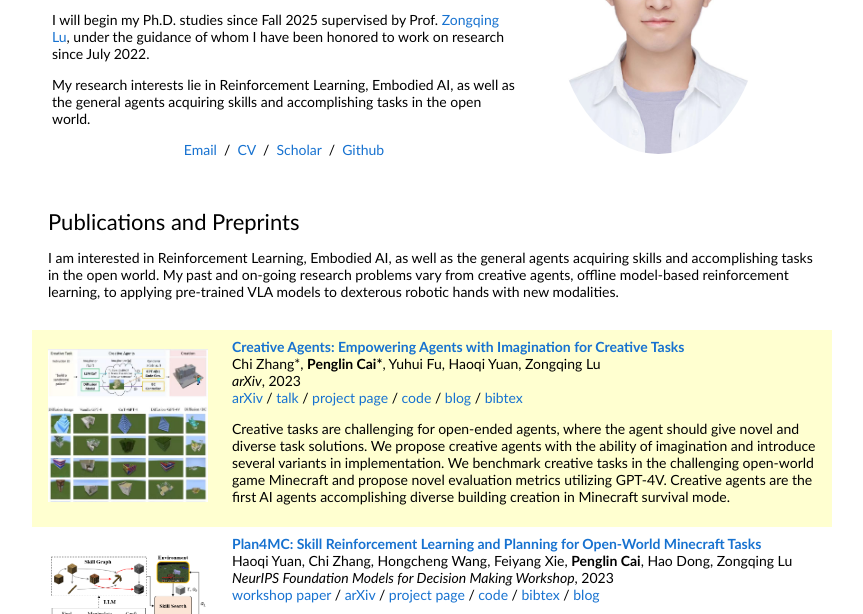
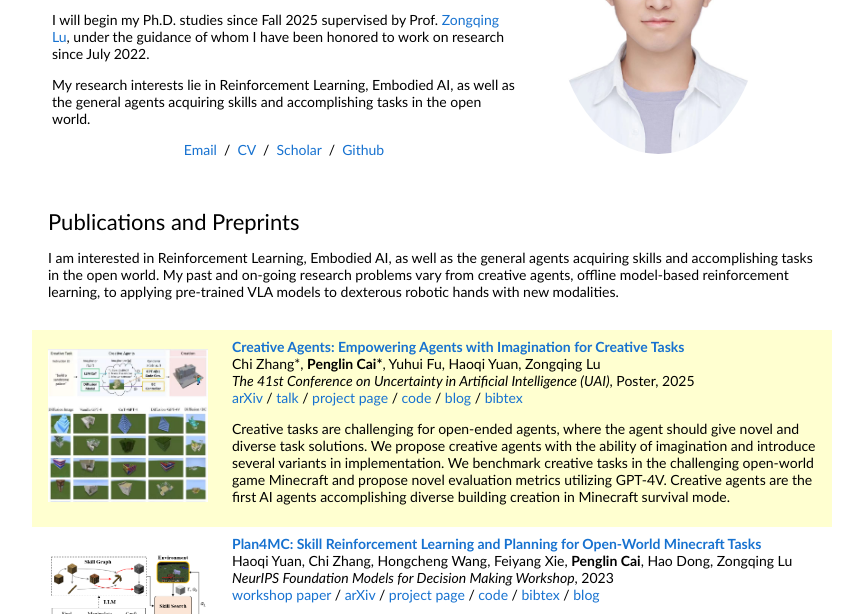
Before and after one commit to Intellouis/Intellouis.github.io, a plain HTML site: page index.html in a window 1280 px wide. Shown: the part 175-789 px from the top of the page, without its empty margins (208-1071 px from the left). Drawn offline with Linux system fonts and the light colour scheme.

Commit message:
Update 2025/05/11

```diff
--- a/index.html
+++ b/index.html
@@ -87,7 +87,7 @@
         Haoqi Yuan,
         Zongqing Lu
         <br>
-        <em>arXiv</em>, 2023
+        <em>The 41st Conference on Uncertainty in Artificial Intelligence (UAI)</em>, Poster, 2025
         <br>
         <a href="https://arxiv.org/abs/2310.10021">arXiv</a>
         /
```
